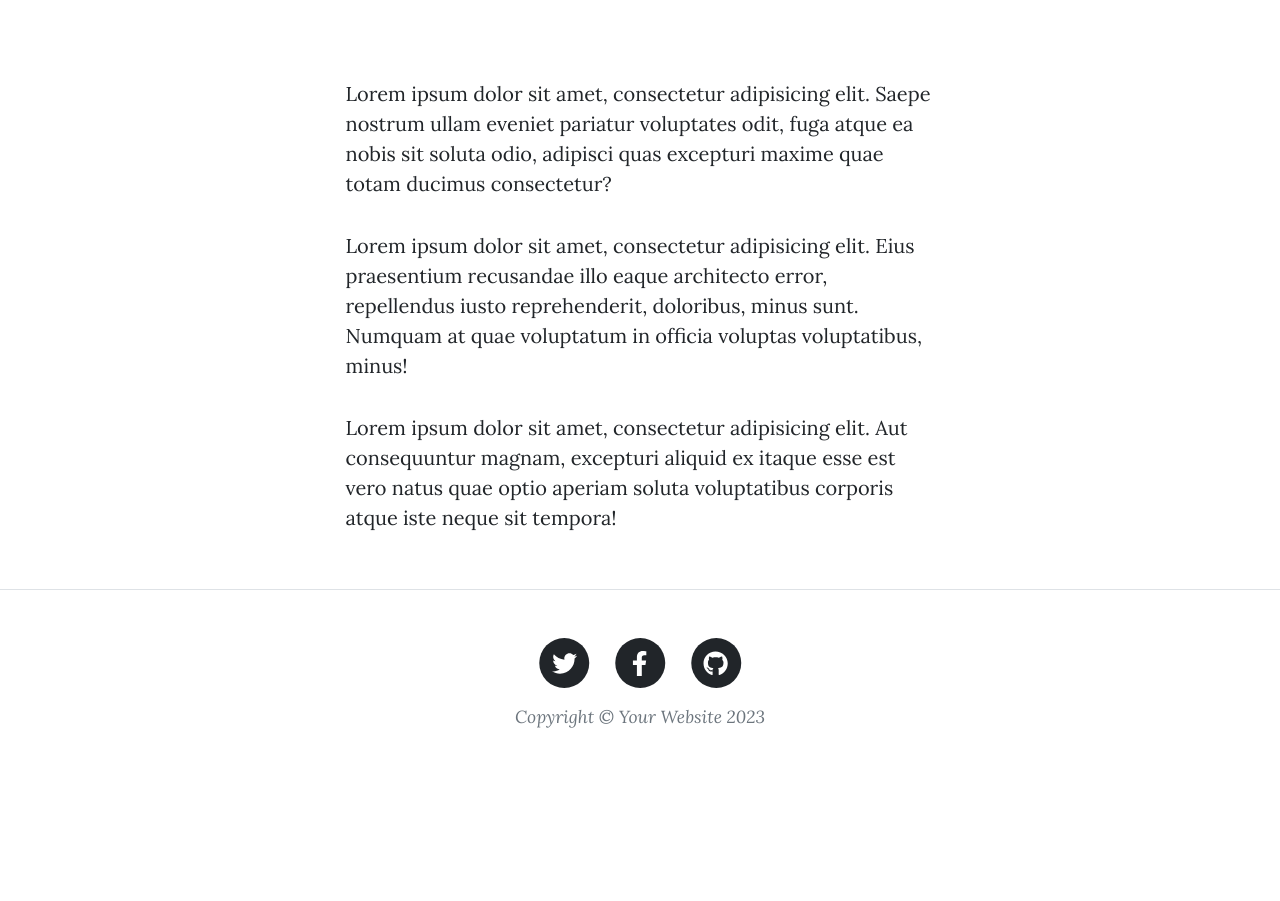
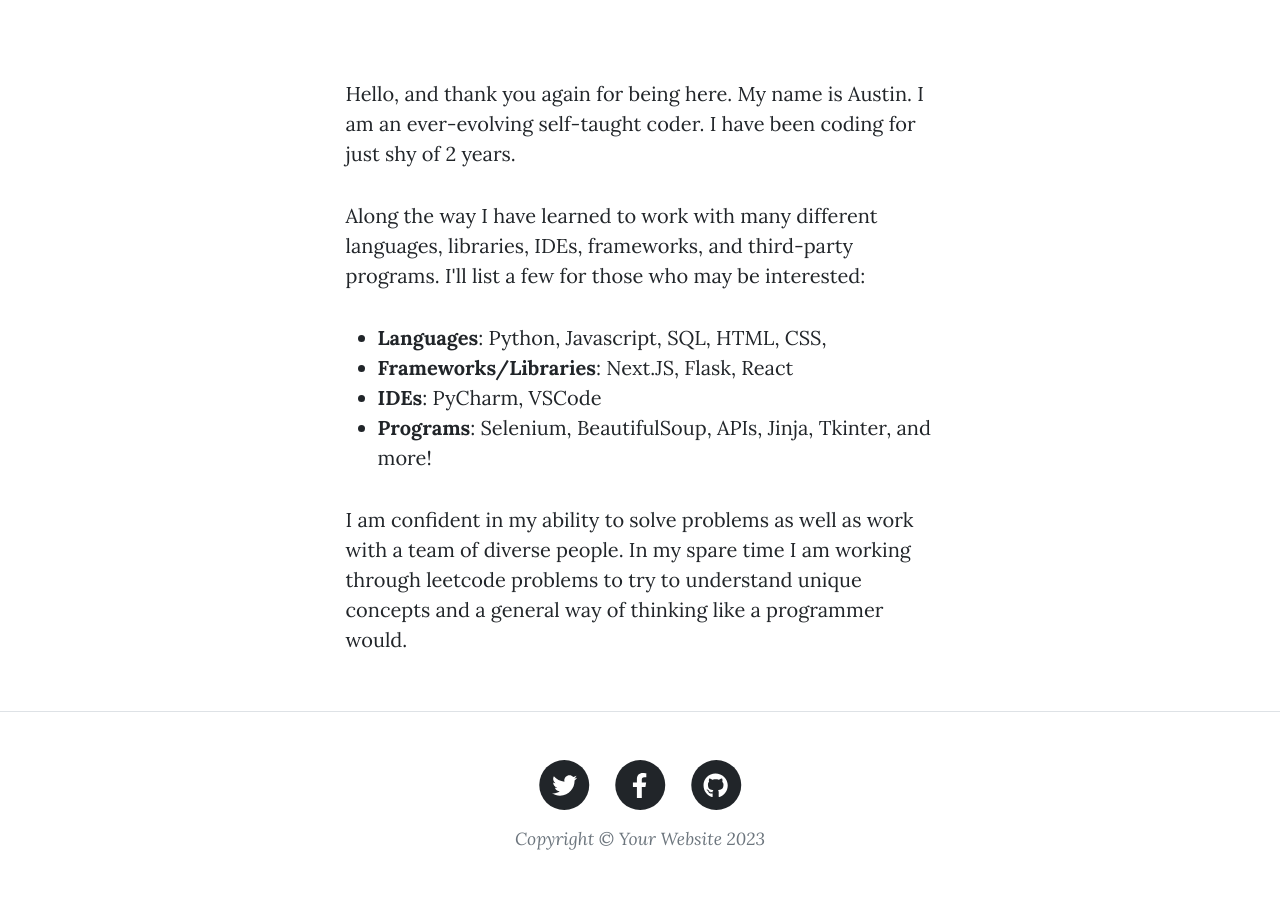
Before and after one commit to Wilkeaustin/Austins-Blog-Site, a Flask app: page /about in a window 1280 px wide. Shown: the part 533-1434 px from the top of the page. Before the commit the page ends 1261 px from the top, so only its background shows below. Run offline with Flask 3, Linux system fonts and the light colour scheme; some libraries are stand-ins or nearby versions.

Commit message:
Added some text to various pages.

```diff
--- a/templates/about.html
+++ b/templates/about.html
@@ -3,7 +3,7 @@
 <!-- Page Header-->
 <header
   class="masthead"
-  style="background-image: url('../static/assets/img/about-bg.jpg')"
+  style="background-image: url('../static/assets/img/calm-river.jpg')"
 >
   <div class="container position-relative px-4 px-lg-5">
     <div class="row gx-4 gx-lg-5 justify-content-center">
@@ -22,22 +22,20 @@
     <div class="row gx-4 gx-lg-5 justify-content-center">
       <div class="col-md-10 col-lg-8 col-xl-7">
         <p>
-          Lorem ipsum dolor sit amet, consectetur adipisicing elit. Saepe
-          nostrum ullam eveniet pariatur voluptates odit, fuga atque ea nobis
-          sit soluta odio, adipisci quas excepturi maxime quae totam ducimus
-          consectetur?
+         Hello, and thank you again for being here. My name is Austin. I am an ever-evolving self-taught coder. I have been coding for just shy of 2 years.
         </p>
         <p>
-          Lorem ipsum dolor sit amet, consectetur adipisicing elit. Eius
-          praesentium recusandae illo eaque architecto error, repellendus iusto
-          reprehenderit, doloribus, minus sunt. Numquam at quae voluptatum in
-          officia voluptas voluptatibus, minus!
+           Along the way I have learned to work with many different languages, libraries, IDEs, frameworks, and third-party programs. I'll list a few for those who may be interested:
         </p>
+        <ul>
+          <li><b>Languages</b>: Python, Javascript, SQL, HTML, CSS,</li>
+          <li><b>Frameworks/Libraries</b>: Next.JS, Flask, React</li>
+          <li><b>IDEs</b>: PyCharm, VSCode</li>
+          <li><b>Programs</b>: Selenium, BeautifulSoup, APIs, Jinja, Tkinter, and more!</li>
+
+        </ul>
         <p>
-          Lorem ipsum dolor sit amet, consectetur adipisicing elit. Aut
-          consequuntur magnam, excepturi aliquid ex itaque esse est vero natus
-          quae optio aperiam soluta voluptatibus corporis atque iste neque sit
-          tempora!
+       I am confident in my ability to solve problems as well as work with a team of diverse people. In my spare time I am working through leetcode problems to try to understand unique concepts and a general way of thinking like a programmer would.
         </p>
       </div>
     </div>
--- a/templates/contact.html
+++ b/templates/contact.html
@@ -3,7 +3,7 @@
 <!-- Page Header-->
 <header
   class="masthead"
-  style="background-image: url('../static/assets/img/contact-bg.jpg')"
+  style="background-image: url('../static/assets/img/flower-valley.jpg')"
 >
   <div class="container position-relative px-4 px-lg-5">
     <div class="row gx-4 gx-lg-5 justify-content-center">
@@ -88,7 +88,7 @@
               id="submitButton"
               type="submit"
             >
-              NOT USED in Day 69
+              Will be added in just a few days. Stay tuned!
             </button>
           </form>
         </div>
--- a/templates/index.html
+++ b/templates/index.html
@@ -3,14 +3,14 @@
 <!-- Page Header-->
 <header
   class="masthead"
-  style="background-image: url('../static/assets/img/home-bg.jpg')"
+  style="background-image: url('../static/assets/img/misty-mountain.jpg')"
 >
   <div class="container position-relative px-4 px-lg-5">
     <div class="row gx-4 gx-lg-5 justify-content-center">
       <div class="col-md-10 col-lg-8 col-xl-7">
         <div class="site-heading">
           <h1>Austin's Blog</h1>
-          <span class="subheading">A collection of random musings.</span>
+          <span class="subheading">Thank you for being here.</span>
         </div>
       </div>
     </div>
```
